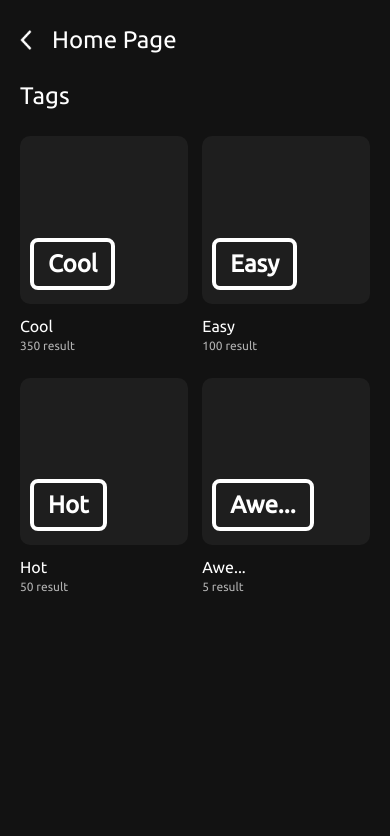
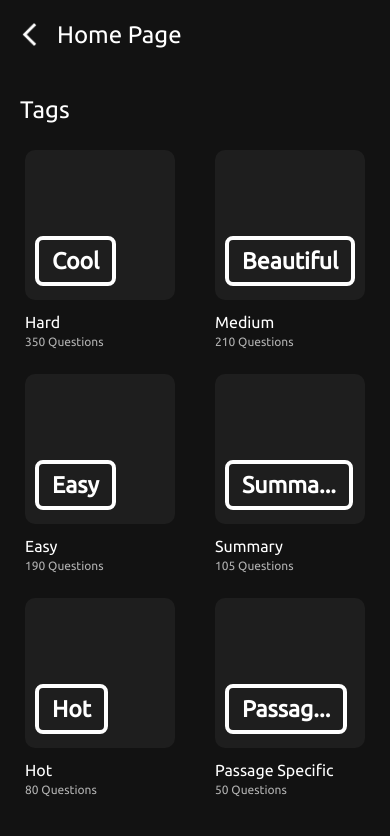
Before and after one commit to hidayatNgganteng/metaX, a React (Create React App) app: page /tags in a window 390 px wide. Shown: the top 836 px of the page. Built offline with nearby package versions, Linux system fonts and the light colour scheme.

Commit message:
- fix pixel perfect tags screen for mobile

```diff
--- a/src/components/MenuDesktop.js
+++ b/src/components/MenuDesktop.js
@@ -17,20 +17,25 @@ const MenuDesktop = () => {
               }
               className="h-20px w-20px max-w-none"
             />
-            <p className="text-white text-12px">Home</p>
+            {ROUTE_PATH === "/" && <p className="text-white text-12px">Home</p>}
           </div>
         </Link>
-        <Link to="/search">
+        <Link to="/tags">
           <div className="py-2 flex items-center flex-col mt-9px relative">
             <img
               src={
-                ROUTE_PATH === "/search"
+                ROUTE_PATH === "/tags"
                   ? images.menu_active
                   : images.menu_inactive
               }
               className="h-20px w-20px"
             />
-            <div className="w-5px h-5px bg-blueCustom rounded-full absolute top-3px right-27px"></div>
+            {ROUTE_PATH === "/tags" && (
+              <p className="text-white text-12px">Tags</p>
+            )}
+            {ROUTE_PATH === "/" && (
+              <div className="w-5px h-5px bg-blueCustom rounded-full absolute top-3px right-27px"></div>
+            )}
           </div>
         </Link>
       </div>
--- a/src/components/MenuMobile.js
+++ b/src/components/MenuMobile.js
@@ -16,12 +16,10 @@ const MenuMobile = () => {
         </Link>
       </button>
       <button className="px-7">
-        <Link to="/search">
+        <Link to="/tags">
           <img
             src={
-              ROUTE_PATH === "/search"
-                ? images.menu_active
-                : images.menu_inactive
+              ROUTE_PATH === "/tags" ? images.menu_active : images.menu_inactive
             }
             className="h-20px w-20px"
           />
--- a/src/components/TagsCard.js
+++ b/src/components/TagsCard.js
@@ -1,22 +1,23 @@
 import React from "react";
 import PropTypes from "prop-types";
 
-const TagsCard = ({ tags, label }) => {
+const TagsCard = ({ tag1, tag2, label }) => {
   return (
     <div className="mt-6 lg:ml-6">
-      <div className="bg-white-05 rounded-10px flex items-end px-2.5 py-3.5 w-43vw h-43vw lg:w-150px lg:h-150px">
-        <div className="border-white border-4 rounded-lg px-3.5 py-1.5">
-          <h2 className="font-bold text-2xl text-white">{tags}</h2>
+      <div className="bg-white-05 rounded-10px flex items-end px-2.5 py-3.5 w-150px h-150px">
+        <div className="border-white border-4 rounded-lg px-13px py-4px">
+          <h2 className="font-bold text-23px text-white">{tag1}</h2>
         </div>
       </div>
-      <h3 className="text-base text-white mt-2.5">{tags}</h3>
+      <h3 className="text-base text-white mt-2.5">{tag2}</h3>
       <p className="text-xs text-grayText">{label}</p>
     </div>
   );
 };
 
 TagsCard.propTypes = {
-  tags: PropTypes.string.isRequired,
+  tag1: PropTypes.string.isRequired,
+  tag2: PropTypes.string.isRequired,
   label: PropTypes.string.isRequired,
 };
 
--- a/src/screens/TagsScreen.js
+++ b/src/screens/TagsScreen.js
@@ -1,27 +1,69 @@
 import React from "react";
+import { Link } from "react-router-dom";
 import MenuDesktop from "../components/MenuDesktop";
 import Profile from "../components/Profile";
 import { images } from "../assets/index";
 import TagsCard from "../components/TagsCard";
+
+const tagsDummy = [
+  {
+    tag1: "Cool",
+    tag2: "Hard",
+    label: "350 Questions",
+  },
+  {
+    tag1: "Beautiful",
+    tag2: "Medium",
+    label: "210 Questions",
+  },
+  {
+    tag1: "Easy",
+    tag2: "Easy",
+    label: "190 Questions",
+  },
+  {
+    tag1: "Summa...",
+    tag2: "Summary",
+    label: "105 Questions",
+  },
+  {
+    tag1: "Hot",
+    tag2: "Hot",
+    label: "80 Questions",
+  },
+  {
+    tag1: "Passag...",
+    tag2: "Passage Specific",
+    label: "50 Questions",
+  },
+];
 
 const TagsScreen = () => {
   return (
     <div className="lg:flex lg:flex-row">
       <MenuDesktop />
 
-      <div className="w-full px-5 lg:px-32 py-0 lg:py-14">
-        <button className="flex flex-row items-center fixed bg-bgDark w-full h-20 top-0 left-0 right-0 px-5 lg:hidden">
-          <img src={images.back_arrow} className="w-3 h-5" />
-          <h2 className="text-2xl text-white ml-5">Home Page</h2>
-        </button>
-        <button className="mt-20 lg:flex lg:flex-row lg:items-center pointer-events-none lg:pointer-events-auto">
+      <div className="w-full">
+        <div className="fixed bg-bgDark w-full h-69px top-0 left-0 right-0 px-22px lg:hidden">
+          <Link to="/">
+            <div className="flex flex-row items-center h-full">
+              <img src={images.back_arrow} className="w-15px h-auto" />
+              <h2 className="text-2xl text-white ml-5">Home Page</h2>
+            </div>
+          </Link>
+        </div>
+        <button className="mt-94px ml-20px lg:flex lg:flex-row lg:items-center pointer-events-none lg:pointer-events-auto">
           <h3 className="text-2xl text-white ml-0 lg:ml-8">Tags</h3>
         </button>
-        <div className="flex flex-row flex-wrap justify-between lg:justify-start">
-          <TagsCard tags="Cool" label="350 result" />
-          <TagsCard tags="Easy" label="100 result" />
-          <TagsCard tags="Hot" label="50 result" />
-          <TagsCard tags="Awe..." label="5 result" />
+        <div className="flex flex-row flex-wrap justify-between lg:justify-start px-25px">
+          {tagsDummy.map((item, index) => (
+            <TagsCard
+              key={index}
+              tag1={item.tag1}
+              tag2={item.tag2}
+              label={item.label}
+            />
+          ))}
         </div>
       </div>
 
--- a/tailwind.config.js
+++ b/tailwind.config.js
@@ -34,12 +34,14 @@ module.exports = {
         "41.5px": "41.5px",
         "43px": "43px",
         "66px": "66px",
+        "69px": "69px",
         "43vw": "43vw",
         "150px": "150px",
       },
       width: {
         "5px": "5px",
         "20px": "20px",
+        "15px": "15px",
         "25px": "25px",
         "35px": "35px",
         "36px": "36px",
@@ -64,6 +66,7 @@ module.exports = {
         "16px": "16px",
         "18px": "18px",
         "24px": "24px",
+        "23px": "23px",
       },
       margin: {
         "min-1px": "-1px",
@@ -92,6 +95,7 @@ module.exports = {
         "38px": "38px",
         "40px": "40px",
         "55px": "55px",
+        "94px": "94px",
         "220px": "220px",
         "229px": "229px",
         "129px": "129px",
@@ -102,15 +106,18 @@ module.exports = {
       padding: {
         "4px": "4px",
         "12px": "12px",
+        "13px": "13px",
         "14px": "14px",
         "15px": "15px",
         "16px": "16px",
         "17px": "17px",
         "18px": "18px",
         "20px": "20px",
+        "25px": "25px",
         "30px": "30px",
         "21px": "21px",
         "22px": "22px",
+        "24px": "24px",
         "102px": "102px",
         "126px": "126px",
         "127px": "127px",
```
